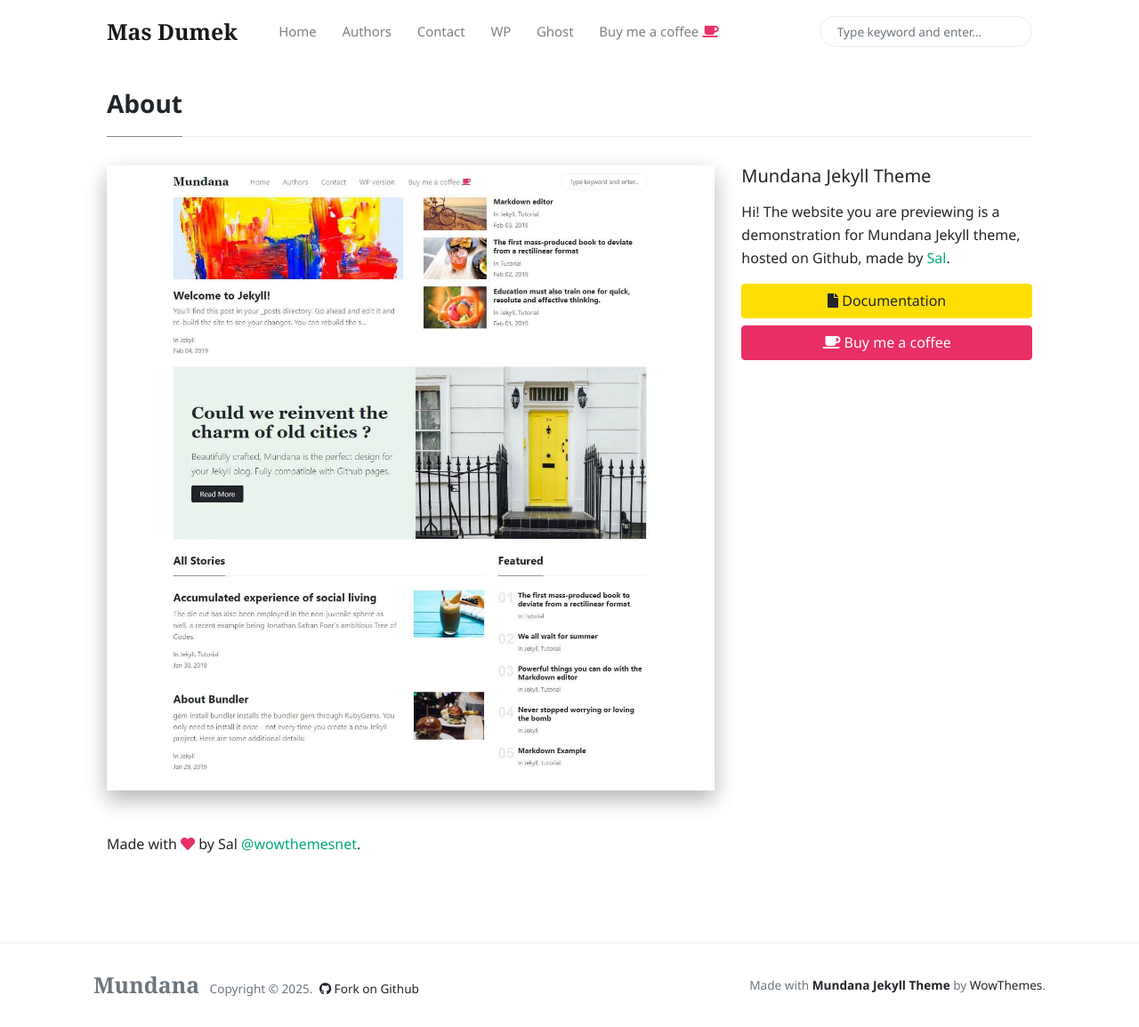
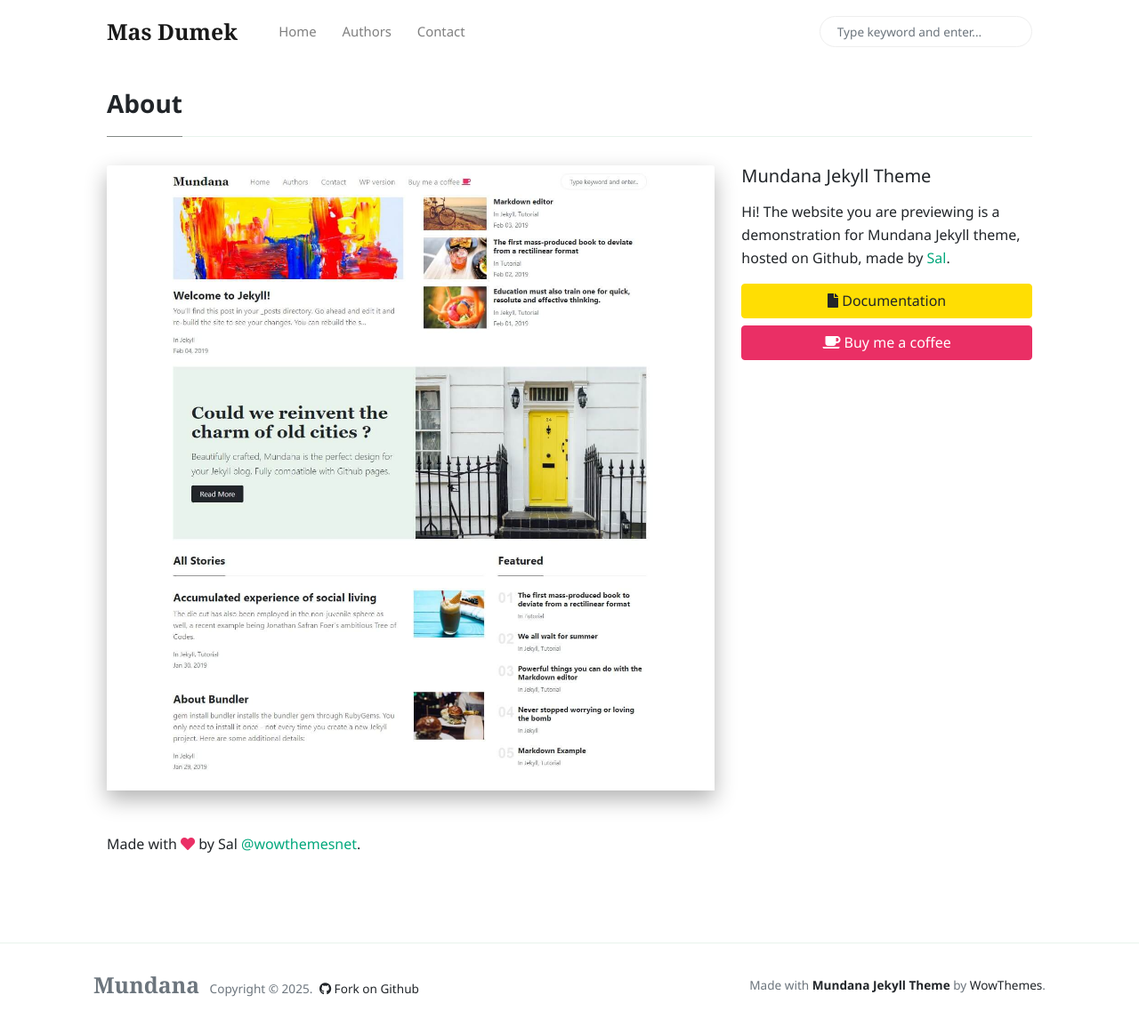
Before and after one commit to masdumek/masdumek.github.io, a Jekyll site: the page built from _pages/about.md, in a window 1280 px wide and 1155 px high. Shown: the whole window at 89% size. Built offline with Jekyll 4.4.1, drawn with Linux system fonts in a browser that asks for light colours; nearby versions of some CDN libraries; comment, search, counter and statistics services are not loaded.

Commit message:
Update menu-header.html

```diff
--- a/_includes/menu-header.html
+++ b/_includes/menu-header.html
@@ -9,12 +9,3 @@
 <li class="nav-item">
 <a class="nav-link" href="{{site.baseurl}}/contact.html">Contact</a>
 </li>
-<li class="nav-item">
-<a target="_blank" class="nav-link" href="https://www.wowthemes.net/themes/mundana-wordpress/">WP</a>
-</li>
-<li class="nav-item">
-<a target="_blank" class="nav-link" href="https://www.wowthemes.net/themes/mundana-ghost/">Ghost</a>
-</li>
-<li class="nav-item">
-<a target="_blank" class="nav-link" href="https://www.wowthemes.net/donate/">Buy me a coffee <i class="fa fa-coffee text-danger"></i></a>
-</li>
```
